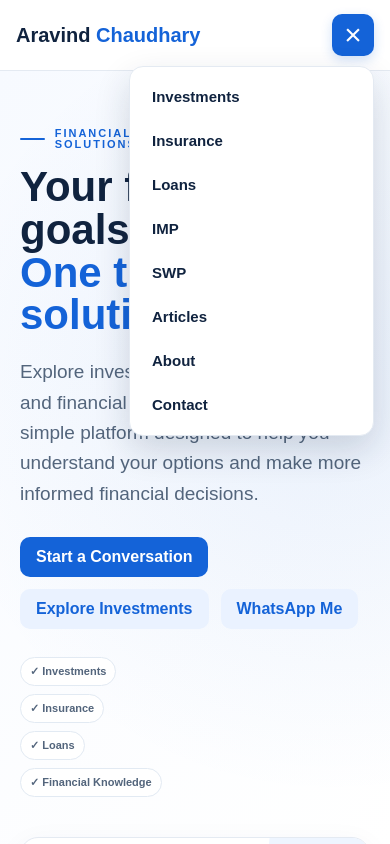
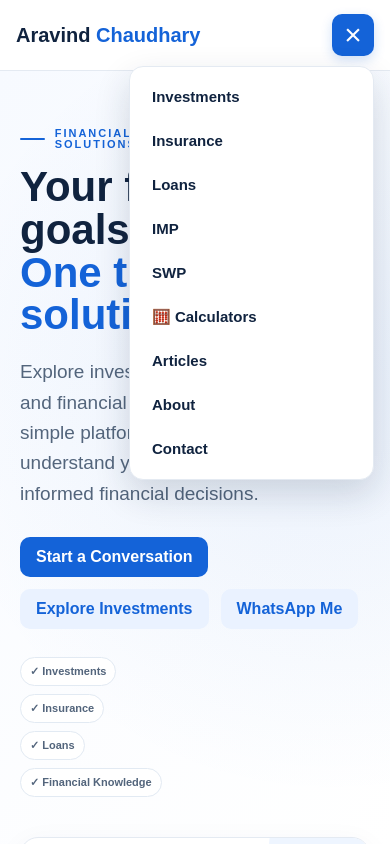
Before and after one commit to Aravind100/aravind-financial-expert, a Next.js app: page / in a window 390 px wide. Both pictures are taken after a click on the heading "Open navigation menu". Shown: the top 844 px of the page. Built offline with nearby package versions, Linux system fonts and the light colour scheme.

Commit message:
Add Calculators link to MobileMenu

```diff
--- a/components/MobileMenu.tsx
+++ b/components/MobileMenu.tsx
@@ -38,6 +38,10 @@ export default function MobileMenu() {
           SWP
         </Link>
 
+        <Link href="/calculators" onClick={closeMenu}>
+          🧮 Calculators
+        </Link>
+
         <Link href="/articles" onClick={closeMenu}>
           Articles
         </Link>
```
